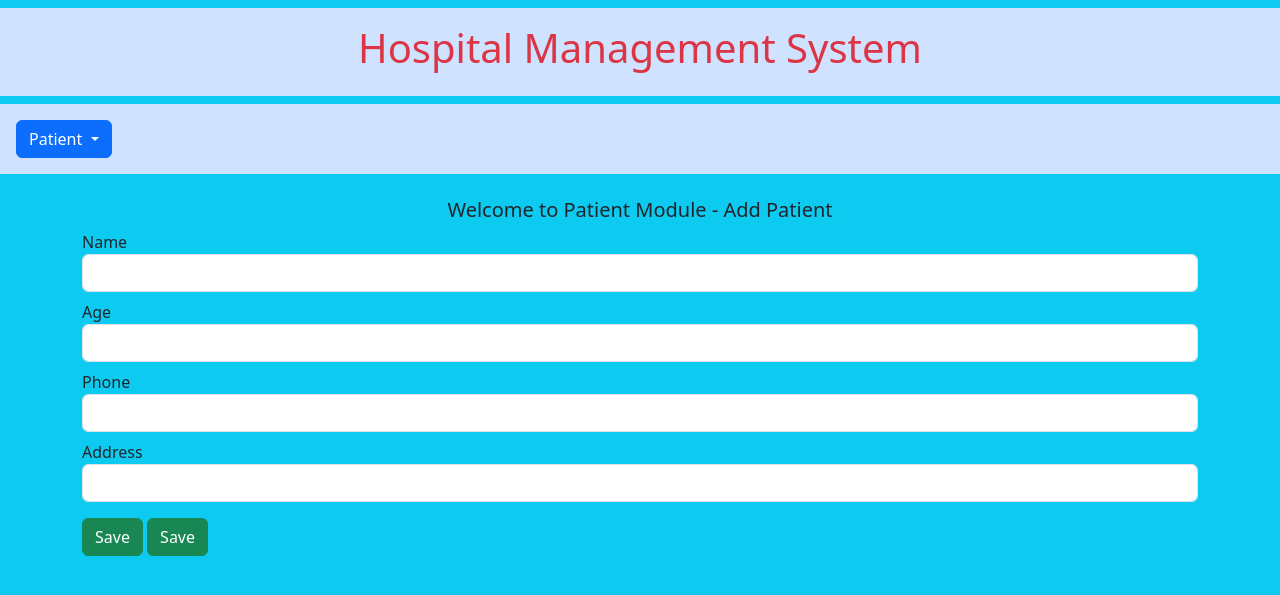
After one commit to YoussefWilliams-04/hospital-management-system, a Flask app: page /add_patient in a window 1280 px wide. The commit adds this page. Shown: the top 595 px of the page. Run offline with Flask 3, Linux system fonts and the light colour scheme.

Commit message:
Patient module added

```diff
--- a/app.py
+++ b/app.py
@@ -3,7 +3,7 @@ from flask import Flask, render_template, request
 from datetime import date
 
 
-#from routes.routes_patient import patient_bp
+from routes.routes_patient import patient_bp
 
 #from routes.routes_employee import employee_bp
 
@@ -20,7 +20,7 @@ with app.app_context():
     db.create_all()
 
 
-#app.register_blueprint(patient_bp)
+app.register_blueprint(patient_bp)
 #app.register_blueprint(employee_bp)
 #app.register_blueprint(medicine_bp)
 
--- a/routes/routes_patient.py
+++ b/routes/routes_patient.py
@@ -0,0 +1,51 @@
+
+from flask import  render_template, request, Blueprint
+from services.services_patient import add_patient_service
+from models.db import db
+from models.models_patient import Patient
+
+patient_bp= Blueprint('patient',__name__)
+
+@patient_bp.route('/add_patient',methods=['GET','POST'])
+def add_patient():
+    if request.method=="POST":
+
+        data={
+            "name": request.form["name"],
+            "age": request.form["age"],
+            "phone": request.form["phone"],
+            "address": request.form["address"]
+        }
+        print(data)
+        add_patient_service(data)
+        print("Data saved successfully")
+        return "Data saved successfully"
+
+    return render_template('add_patient.html')
+
+
+@patient_bp.route('/view_update_patient',methods=['GET','POST'])
+def view_update_patient():
+    if request.method=="POST":
+        pass
+    patients=Patient.query.all()
+    # debugging
+    if not patients:
+        return "No patients found"
+    for i in patients:
+        print(i.name)
+    # debugging
+    return render_template('view_update_patient.html', patients=patients)
+
+@patient_bp.route('/edit_patient/<int:patient_id>', methods=['GET', 'POST'])
+def edit_patient(patient_id):
+    patient=Patient.query.get(patient_id)
+    if request.method == "POST":
+        patient.name = request.form["name"]
+        patient.age = request.form["age"]
+        patient.phone = request.form["phone"]
+        patient.address = request.form["address"]
+        db.session.commit()
+
+        return "UPDATED SUCCESSFULLY"
+    return render_template('edit_patient.html', patient=patient)
--- /dev/null
+++ b/templates/add_patient.html
@@ -0,0 +1,43 @@
+{% extends "base.html" %}
+
+{% block content %}
+
+<div class="container mt-1">
+    <h5 class="text-center">Welcome to Patient Module - Add Patient</h5>
+</div>
+<form method="POST">
+    <div class="mb-2">
+        <label>Name</label>
+        <input type="text" name="name" class="form-control" required>
+    </div>
+
+    <div class="mb-2">
+        <label>Age</label>
+        <input type="number" name="age" class="form-control" required>
+    </div>
+
+    <div class="mb-2">
+        <label>Phone</label>
+        <input type="number" name="phone" class="form-control" required>
+    </div>
+
+    <div class="mb-3">
+        <label>Address</label>
+        <input type="text" name="address" class="form-control" required>
+    </div>
+    <button type="submit" class="btn btn-success" id="save-btn">Save</button>
+
+
+    <button type="submit" class="btn btn-success" id="save-btn">Save</button>
+</form>
+{% endblock %}
+
+<script>
+    Document.addEventlistener("DOMContentLoaded", function () {
+        Document.addEventlistener("#save-btn", "click", function (event) {
+            event.preventDefault();
+            alert("Data saved successfully");
+        });
+
+    });
+</script>
--- a/templates/base.html
+++ b/templates/base.html
@@ -20,7 +20,7 @@
     <div class="contaoner-fluid mt-2 p-3 bg-primary-subtle text-dark">
         <!-- Example single danger button -->
 
-        {#
+
         <div class="btn-group">
             <button type="button" class="btn btn-primary dropdown-toggle" data-bs-toggle="dropdown"
                 aria-expanded="false">
@@ -31,12 +31,9 @@
                 <li><a class="dropdown-item" href="{{url_for('patient.view_update_patient')}}">View and update
                         Patient</a></li>
 
-                <li><a class="dropdown-item" href="{{url_for('add_attendance')}}">Add Attendance</a></li>
-                <li><a class="dropdown-item" href="{{url_for('view_update_attendance')}}">View and update Attendance</a>
-                </li>
-            </ul>
+
         </div>
-        #}
+
         {#
         <div class="btn-group">
             <button type="button" class="btn btn-primary dropdown-toggle" data-bs-toggle="dropdown"
```
Also changed, not shown: models/models_patient.py (+9 -0 lines), services/services_patient.py (+12 -0 lines), templates/edit_patient.html (added, +30 -0 lines), templates/view_update_patient.html (added, +33 -0 lines), instance/hospital.db (added).
